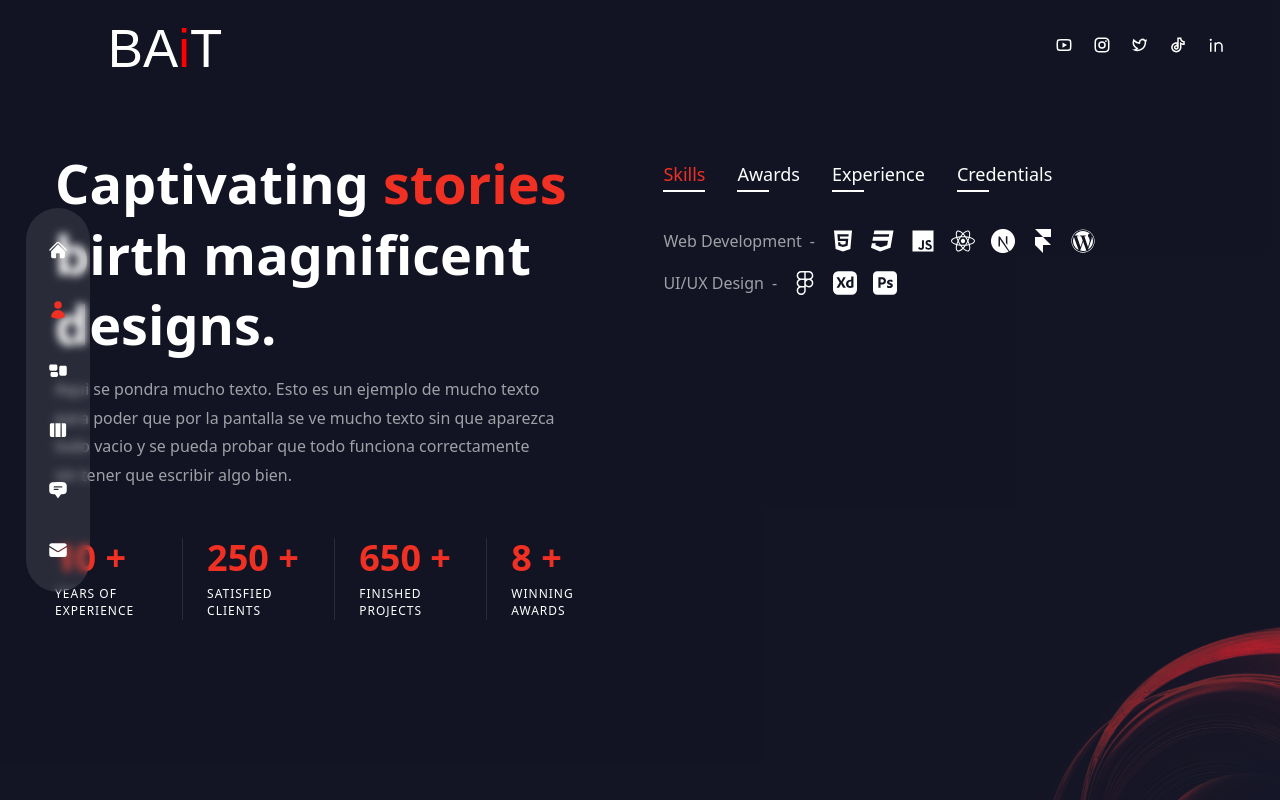
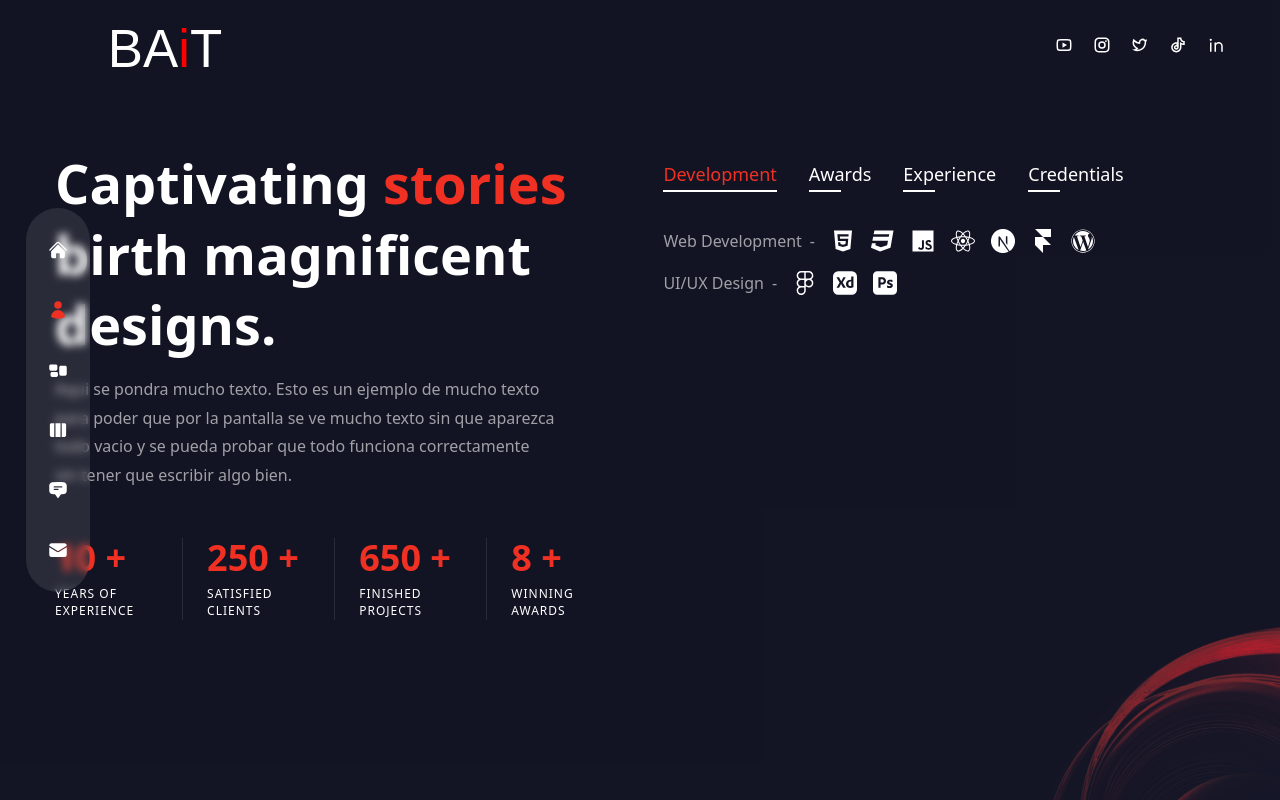
Before and after one commit to jahanzeb1018/bait, a Next.js app: page /about in a window 1280 px wide. Built offline with nearby package versions, Linux system fonts and the light colour scheme.

Commit message:
V1 commit

```diff
--- a/components/Nav.js
+++ b/components/Nav.js
@@ -12,7 +12,7 @@ export const navData = [
   { name: 'home', path: '/', icon: <HiHome /> },
   { name: 'about', path: '/about', icon: <HiUser /> },
   { name: 'services', path: '/services', icon: <HiRectangleGroup /> },
-  { name: 'work', path: '/work', icon: <HiViewColumns /> },
+  { name: 'project', path: '/work', icon: <HiViewColumns /> },
   {
     name: 'testimonials',
     path: '/testimonials',
--- a/pages/about/index.js
+++ b/pages/about/index.js
@@ -20,7 +20,7 @@ import {
 // about data
 export const aboutData = [
   {
-    title: 'skills',
+    title: 'Development',
     info: [
       {
         title: 'Web Development',
--- a/pages/services/index.js
+++ b/pages/services/index.js
@@ -23,7 +23,7 @@ const Services = () => {
               exit="hidden"
               className='h2 xl:mt-8'
             >
-              My services <span className='text-accent'>.</span>
+              Services <span className='text-accent'>.</span>
             </motion.h2>
             <motion.p
               variants={fadeIn('up', 0.4)}
--- a/pages/work/index.js
+++ b/pages/work/index.js
@@ -22,7 +22,7 @@ const Work = () => {
               exit="hidden"
               className='h2 xl:mt-12'
             >
-              My work <span className='text-accent'>.</span>
+              The project <span className='text-accent'>.</span>
             </motion.h2>
             <motion.p
               variants={fadeIn('up', 0.4)}
```
